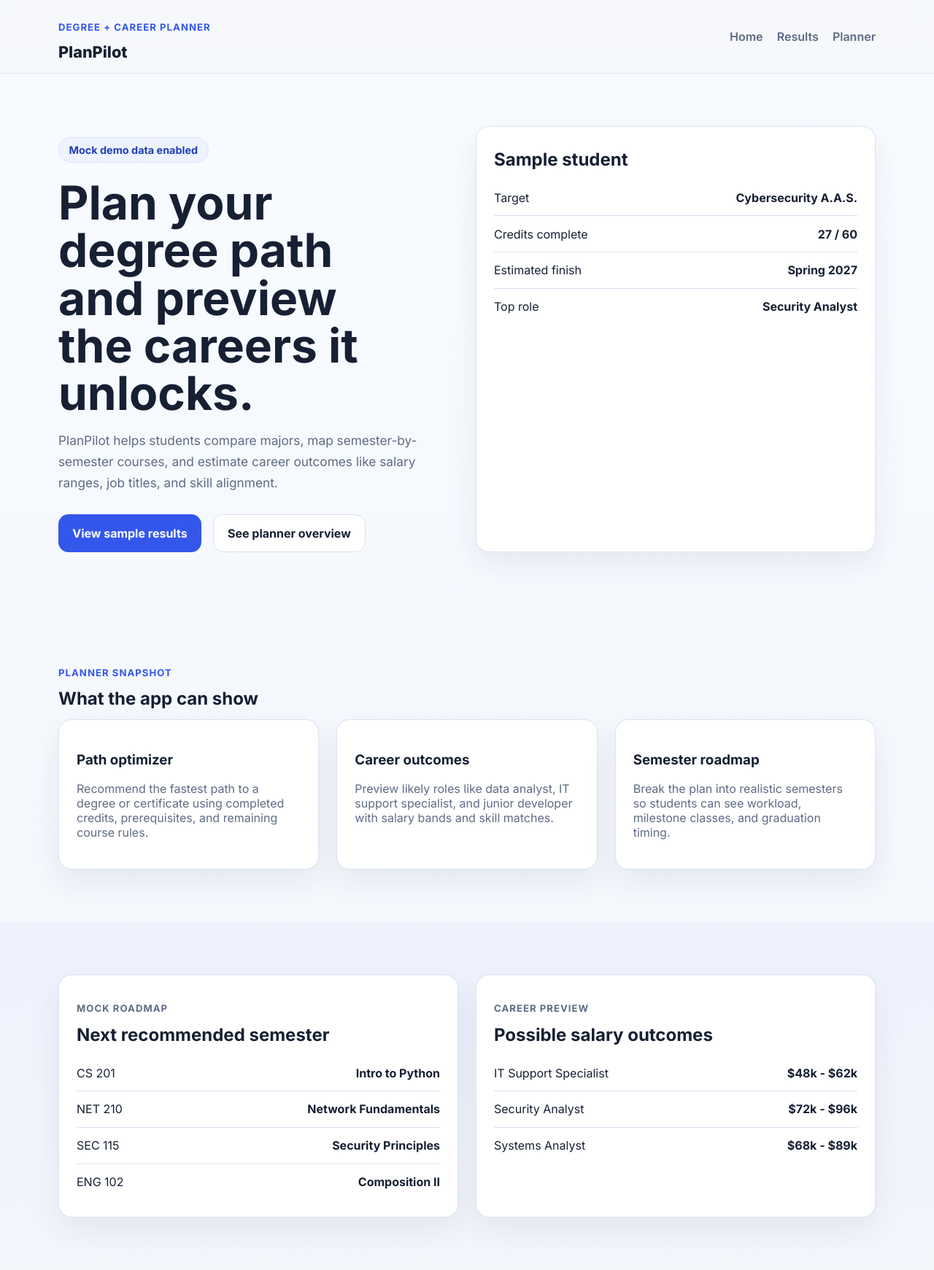
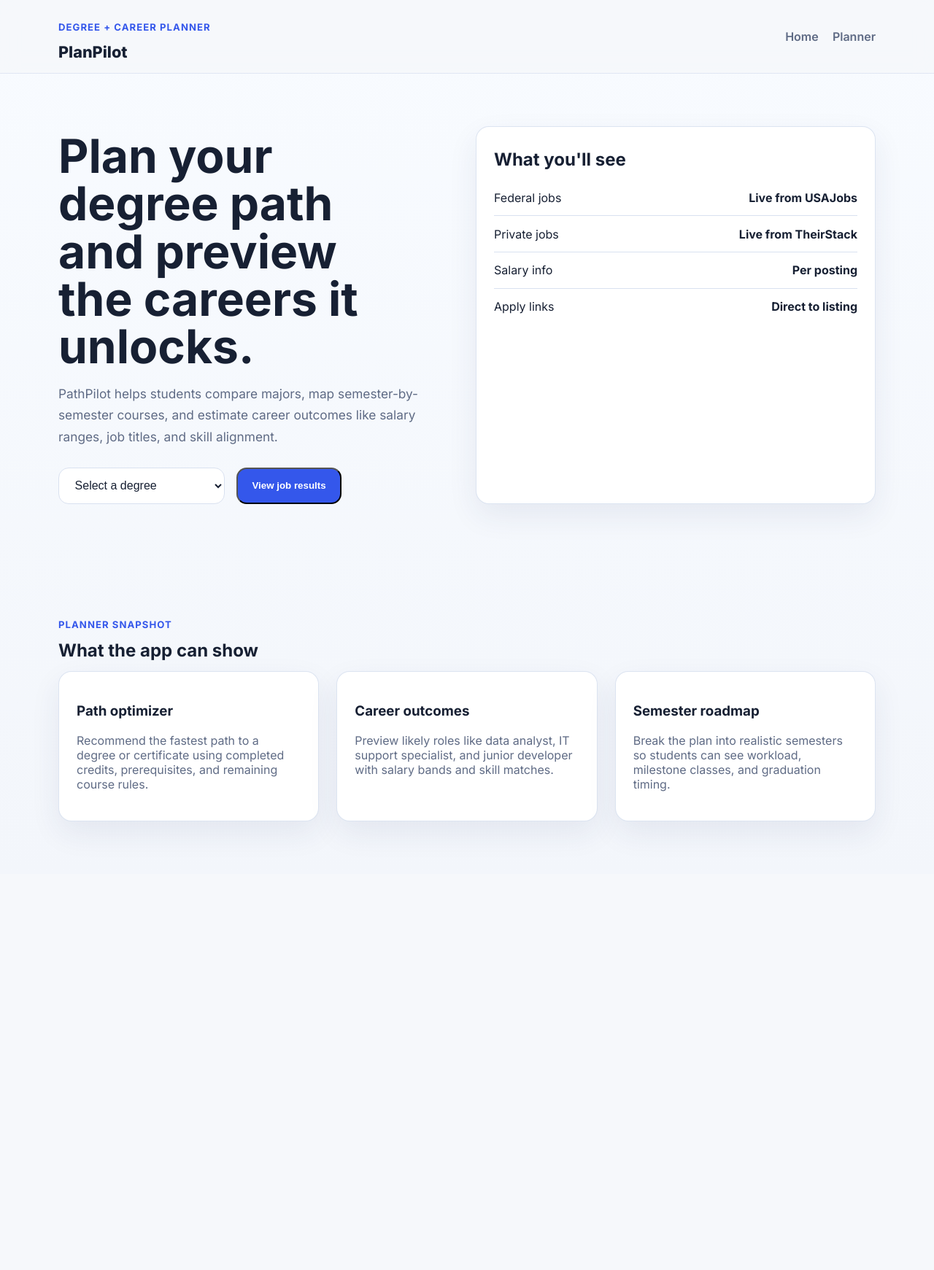
Before and after one commit to kaivillamor/PathPilot, a Flask app: page / in a window 1280 px wide. Shown: the whole page at 73% size. After the commit the page ends 1140 px from the top, so only its background shows below. Run offline with Flask 3, Linux system fonts and the light colour scheme.

Commit message:
frontend, backend: linked up to api, removed unecessary buttons, and tested

```diff
--- a/pathpilot-frontend/app.py
+++ b/pathpilot-frontend/app.py
@@ -18,4 +18,4 @@ def results():
         return render_template("results.html", error=str(e))
     return render_template("results.html", federal_jobs=data["federal_jobs"], private_jobs=data["private_jobs"], degree=degree)
 if __name__ == "__main__":
-    app.run(debug=True, host = "0.0.0.0", port = 5003)
+    app.run(debug=True, host = "0.0.0.0", port = 5000)
--- a/pathpilot-frontend/static/css/style.css
+++ b/pathpilot-frontend/static/css/style.css
@@ -129,6 +129,18 @@ a {
   gap: 1rem;
   margin-top: 1.75rem;
   flex-wrap: wrap;
+  align-items: center;
+}
+
+.degree-select {
+  padding: 0.9rem 1.1rem;
+  border-radius: 14px;
+  border: 1px solid var(--line);
+  font-size: 1rem;
+  font-weight: 500;
+  background: var(--surface);
+  color: var(--text);
+  cursor: pointer;
 }
 
 .btn {
--- a/pathpilot-frontend/templates/base.html
+++ b/pathpilot-frontend/templates/base.html
@@ -3,7 +3,7 @@
 <head>
   <meta charset="UTF-8" />
   <meta name="viewport" content="width=device-width, initial-scale=1.0" />
-  <title>{% block title %}PlanPilot{% endblock %}</title>
+  <title>{% block title %}PathPilot{% endblock %}</title>
   <link rel="preconnect" href="https://fonts.googleapis.com">
   <link rel="preconnect" href="https://fonts.gstatic.com" crossorigin>
   <link href="https://fonts.googleapis.com/css2?family=Inter:wght@400;500;600;700;800&display=swap" rel="stylesheet">
@@ -19,7 +19,6 @@
 
       <nav class="nav-links">
         <a href="/">Home</a>
-        <a href="/results">Results</a>
         <a href="#planner">Planner</a>
       </nav>
     </div>
--- a/pathpilot-frontend/templates/index.html
+++ b/pathpilot-frontend/templates/index.html
@@ -1,52 +1,38 @@
-<!DOCTYPE html>
-<html lang="en">
-<head>
-  <meta charset="UTF-8" />
-  <meta name="viewport" content="width=device-width, initial-scale=1.0" />
-  <title>PlanPilot | Home</title>
-  <link rel="preconnect" href="https://fonts.googleapis.com">
-  <link rel="preconnect" href="https://fonts.gstatic.com" crossorigin>
-  <link href="https://fonts.googleapis.com/css2?family=Inter:wght@400;500;600;700;800&display=swap" rel="stylesheet">
-  <link rel="stylesheet" href="../static/css/style.css">
-</head>
-<body>
-  <header class="site-header">
-    <div class="container nav-row">
-      <div>
-        <p class="eyebrow">Degree + career planner</p>
-        <a class="brand" href="#">PlanPilot</a>
-      </div>
-      <nav class="nav-links">
-        <a href="#">Home</a>
-        <a href="results.html">Results</a>
-        <a href="#planner">Planner</a>
-      </nav>
-    </div>
-  </header>
+{% extends "base.html" %}
+{% block title %}PathPilot | Home{% endblock %}
 
-  <main>
+{% block content %}
 <section class="hero">
   <div class="container hero-grid">
     <div>
-          <p class="pill">Mock demo data enabled</p>
       <h1>Plan your degree path and preview the careers it unlocks.</h1>
       <p class="lead">
-            PlanPilot helps students compare majors, map semester-by-semester courses,
+        PathPilot helps students compare majors, map semester-by-semester courses,
         and estimate career outcomes like salary ranges, job titles, and skill alignment.
       </p>
-          <div class="hero-actions">
-            <a class="btn btn-primary" href="results.html">View sample results</a>
-            <a class="btn btn-secondary" href="#planner">See planner overview</a>
-          </div>
+      <form class="hero-actions" action="/results" method="get">
+        <select name="degree" class="degree-select" required>
+          <option value="" disabled selected>Select a degree</option>
+          <option value="Computer Science">Computer Science</option>
+          <option value="Cybersecurity">Cybersecurity</option>
+          <option value="Information Technology">Information Technology</option>
+          <option value="Computer Engineering">Computer Engineering</option>
+          <option value="Data Science">Data Science</option>
+          <option value="Business Administration">Business Administration</option>
+          <option value="Marketing">Marketing</option>
+          <option value="Product Management">Product Management</option>
+        </select>
+        <button type="submit" class="btn btn-primary">View job results</button>
+      </form>
     </div>
 
     <aside class="panel summary-card">
-          <h2>Sample student</h2>
+      <h2>What you'll see</h2>
       <ul class="stats-list">
-            <li><span>Target</span><strong>Cybersecurity A.A.S.</strong></li>
-            <li><span>Credits complete</span><strong>27 / 60</strong></li>
-            <li><span>Estimated finish</span><strong>Spring 2027</strong></li>
-            <li><span>Top role</span><strong>Security Analyst</strong></li>
+        <li><span>Federal jobs</span><strong>Live from USAJobs</strong></li>
+        <li><span>Private jobs</span><strong>Live from TheirStack</strong></li>
+        <li><span>Salary info</span><strong>Per posting</strong></li>
+        <li><span>Apply links</span><strong>Direct to listing</strong></li>
       </ul>
     </aside>
   </div>
@@ -86,31 +72,4 @@
     </div>
   </div>
 </section>
-
-    <section class="section muted-section">
-      <div class="container card-grid two-up">
-        <article class="panel roadmap-card">
-          <p class="eyebrow">Mock roadmap</p>
-          <h2>Next recommended semester</h2>
-          <div class="course-list">
-            <div><span>CS 201</span><strong>Intro to Python</strong></div>
-            <div><span>NET 210</span><strong>Network Fundamentals</strong></div>
-            <div><span>SEC 115</span><strong>Security Principles</strong></div>
-            <div><span>ENG 102</span><strong>Composition II</strong></div>
-          </div>
-        </article>
-
-        <article class="panel roadmap-card">
-          <p class="eyebrow">Career preview</p>
-          <h2>Possible salary outcomes</h2>
-          <div class="salary-stack">
-            <div><span>IT Support Specialist</span><strong>$48k - $62k</strong></div>
-            <div><span>Security Analyst</span><strong>$72k - $96k</strong></div>
-            <div><span>Systems Analyst</span><strong>$68k - $89k</strong></div>
-          </div>
-        </article>
-      </div>
-    </section>
-  </main>
-</body>
-</html>
+{% endblock %}
```
Also changed, not shown: other parts of pathpilot-frontend/static/css/style.css (+62 -0 lines), pathpilot-frontend/templates/results.html (+90 -81 lines). Lines whose indentation alone changed are shown as unchanged.
